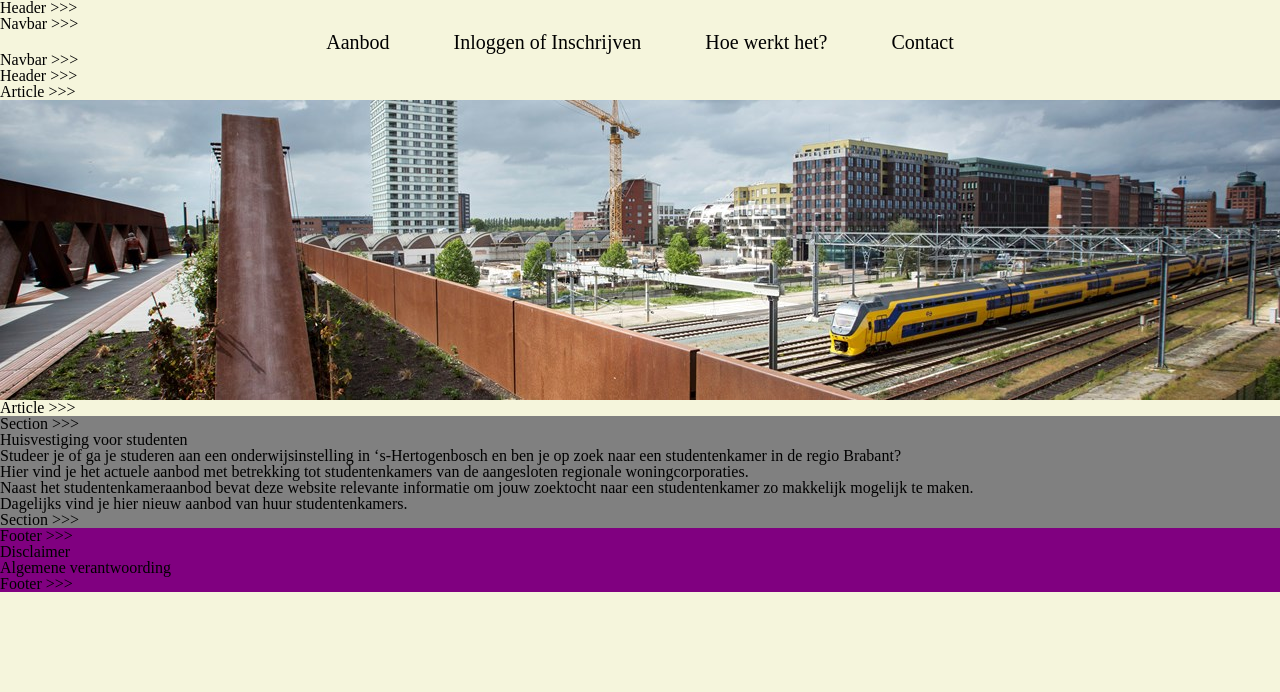
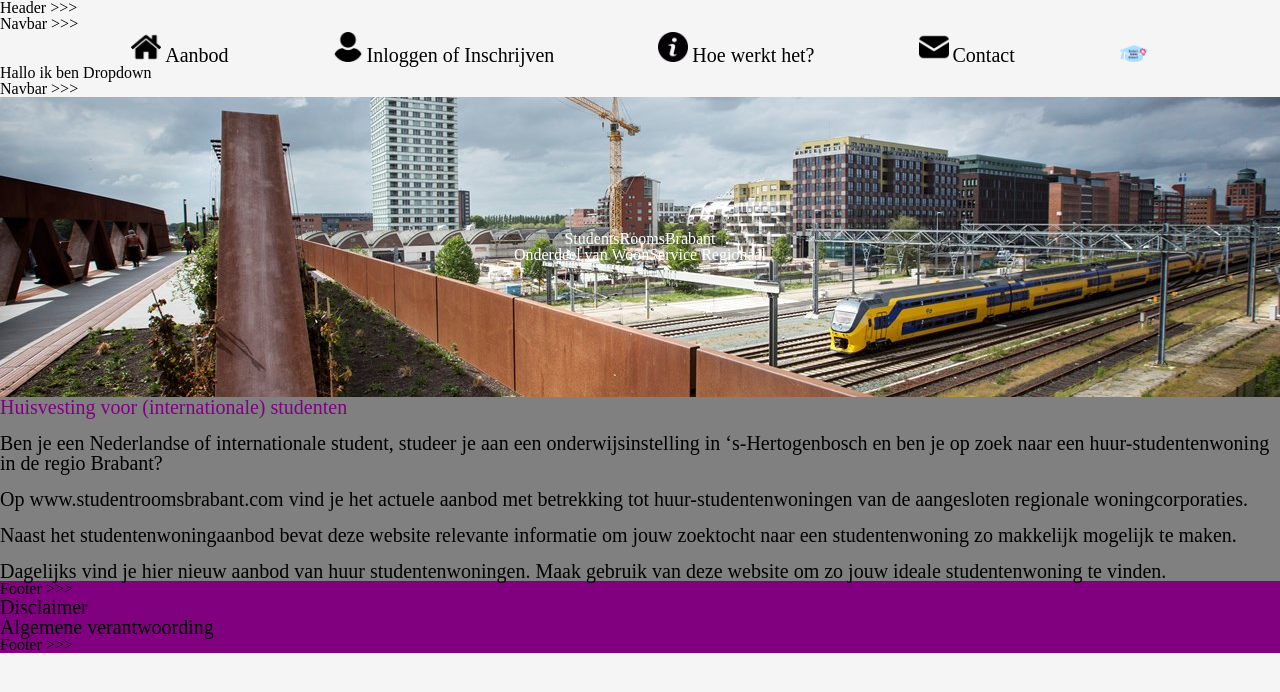
Before and after one commit to chang-wen-jie/budget-woonservice, a plain HTML site: page index.html in a window 1280 px wide. Drawn offline with Linux system fonts and the light colour scheme.

Commit message:
add navbar icon

```diff
--- a/css/style.css
+++ b/css/style.css
@@ -1,5 +1,9 @@
 body {
-    background-color: beige;
+    background-color: whitesmoke;
+}
+
+header {
+    max-height: 200px;
 }
 
 nav ul {
@@ -11,7 +15,12 @@ nav ul {
 
 nav li {
     display: inline;
-    padding: 30px;
+    padding: 50px;
+}
+
+nav li img {
+    max-height: 30px;
+    max-width: 30px;
 }
 
 nav li a {
@@ -20,8 +29,12 @@ nav li a {
     font-size: 20px;
 }
 
+nav li a:hover {
+    text-decoration: underline;
+}
+
 figure {
-    background-color: grey;
+    background-color: lightgrey;
 }
 
 figure img {
@@ -33,6 +46,27 @@ section {
     background-color: grey;
 }
 
+.introductory-text h1, p {
+    font-size: 20px;
+}
+
+.introductory-text h1 {
+    color: purple;
+}
+
 footer {
     background-color: purple;
 }
+
+.slideshow-container {
+    position: relative;
+    text-align: center;
+    color: white;
+}
+
+.slideshow-text {
+    position: absolute;
+    top: 50%;
+    left: 50%;
+    transform: translate(-50%, -50%);
+}
--- a/index.html
+++ b/index.html
@@ -15,46 +15,64 @@
         <b>Navbar >>></b>
         <ul>
           <li>
+            <img src="images/navbar/house.png" alt="House Icon">
             <a href="pages/listings.html">Aanbod</a>
           </li>
           <li>
+            <img src="images/navbar/user.png" alt="User Icon">
             <a href="pages/login.html">Inloggen of Inschrijven</a>
           </li>
           <li>
+            <img src="images/navbar/information.png" alt="Information Icon">
             <a href="pages/about.html">Hoe werkt het?</a>
           </li>
           <li>
+            <img src="images/navbar/mail.png" alt="Mail Icon">
             <a href="pages/contact.html">Contact</a>
           </li>
+          <li>
+            <img src="images/logo.png" alt="WoonService Logo">
+          </li>
         </ul>
+        <div class="dropdown">
+          Hallo ik ben Dropdown
+        </div>
         <b>Navbar >>></b>
       </nav>
-      <b>Header >>></b>
     </header>
     <main>
       <article class="slideshow">
-        <b>Article >>></b>
         <figure>
-          <img src="images/slideshow/paleisbrug.jpg">
+          <div class="slideshow-container">
+            <img src="images/slideshow/paleisbrug.jpg" alt="Paleisbrug 's-Hertogenbosch">
+            <div class="slideshow-text">
+              <a>
+                StudentsRoomsBrabant<br>Onderdeel van WoonService Regionaal
+              </a>
+            </div>
+          </div>
         </figure>
-        <b>Article >>></b>
       </article>
       <section class="introductory-text">
-        <b>Section >>></b>
-          <h1>Huisvestiging voor studenten</h1>
+          <h1>
+            Huisvesting voor (internationale) studenten
+          </h1>
+          <br>
           <p>
-            Studeer je of ga je studeren aan een onderwijsinstelling in ‘s-Hertogenbosch en ben je op zoek naar een studentenkamer in de regio Brabant?
+            Ben je een Nederlandse of internationale student, studeer je aan een onderwijsinstelling in ‘s-Hertogenbosch en ben je op zoek naar een huur-studentenwoning in de regio Brabant?
           </p>
+          <br>
           <p>
-            Hier vind je het actuele aanbod met betrekking tot studentenkamers van de aangesloten regionale woningcorporaties.
+            Op www.studentroomsbrabant.com vind je het actuele aanbod met betrekking tot huur-studentenwoningen van de aangesloten regionale woningcorporaties.
           </p>
+          <br>
           <p>
-            Naast het studentenkameraanbod bevat deze website relevante informatie om jouw zoektocht naar een studentenkamer zo makkelijk mogelijk te maken.
+            Naast het studentenwoningaanbod bevat deze website relevante informatie om jouw zoektocht naar een studentenwoning zo makkelijk mogelijk te maken.
           </p>
+          <br>
           <p>
-            Dagelijks vind je hier nieuw aanbod van huur studentenkamers.
+            Dagelijks vind je hier nieuw aanbod van huur studentenwoningen. Maak gebruik van deze website om zo jouw ideale studentenwoning te vinden.
           </p>
-        <b>Section >>></b>
       </section>
     </main>
     <footer>
```
Also changed, not shown: images/logo.png (added), images/navbar/house.png (added), images/navbar/information.png (added), images/navbar/mail.png (added), images/navbar/user.png (added).
